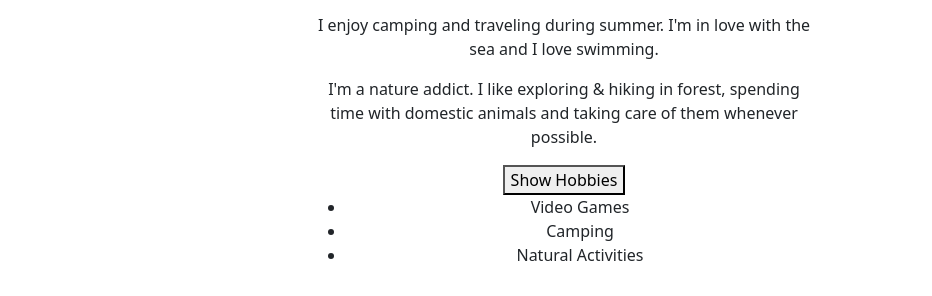
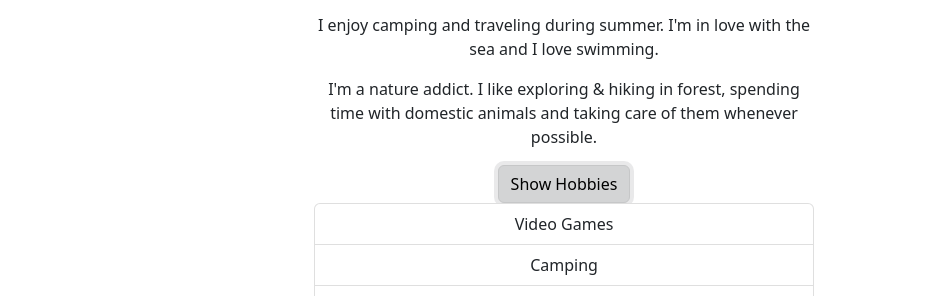
Before and after one commit to tarikceylan/tarikceylan.com, a website: page index.html in a window 1280 px wide. Both pictures are taken after a click on the button "Show Hobbies". Shown: the part 437-733 px from the top of the page, without its empty margins (76-1008 px from the left). Drawn offline with nearby package versions, Linux system fonts and the light colour scheme.

Commit message:
Update List Items Bootstrap Classes

```diff
--- a/index.html
+++ b/index.html
@@ -36,8 +36,8 @@
         <p>Hi! My name is <strong>Tarik</strong>. I was born in Amasra, Bartin in 1992.</p>
         <p>I enjoy camping and traveling during summer. I'm in love with the sea and I love swimming. <p>I'm a nature addict. I like exploring & hiking in forest, spending time with domestic animals and taking care of them whenever possible.</p>
 
-        <button class="hobbies btn-primary">Show Hobbies</button>
-        <ul class="hobbies-list"></ul>
+        <button class="hobbies btn btn-light btn-md">Show Hobbies</button>
+        <ul class="hobbies-list list-group"></ul>
 
       </article>
     </section>
@@ -76,7 +76,7 @@
 
             data.hobbies.forEach( hobby => {
               if($('.hobbies-list > li').length < data.hobbies.length) {
-                $('.hobbies-list').append(`<li class="hobbies-list-item"> ${hobby}`);
+                $('.hobbies-list').append(`<li class="hobbies-list-item list-group-item"> ${hobby}`);
               } else  {
                 $('.hobbies-list').toggleClass('no-show');
               }
```
